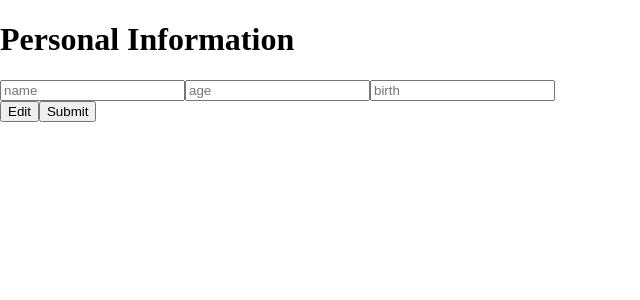
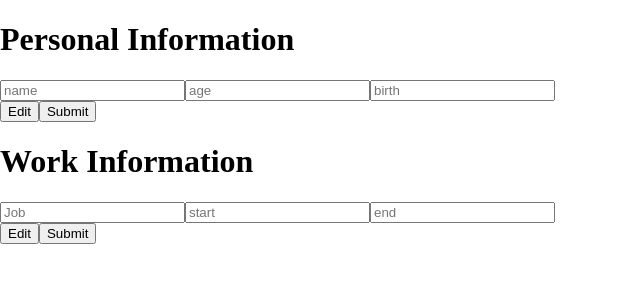
Before and after one commit to hwblue24/cvApp, a React (Vite) app: page / in a window 1280 px wide. Shown: the top 300 px of the page, without its empty margins (0-640 px from the left). Built offline with nearby package versions, Linux system fonts and the light colour scheme.

Commit message:
moved submit and edit logic into child component so each compontent instance works independently of each other

```diff
--- a/src/App.jsx
+++ b/src/App.jsx
@@ -1,13 +1,19 @@
 import {useState} from 'react';
 
-function InputCards({info, inputs, list, submit, handleSubmitClick}) {
+function InputCards({outPut}) {
+  const [submit, setSubmit] = useState(0);
+  const isSubmit = (submit === 0)
 
   return (
     <>
-    <h1>{info.title}</h1>
-    {!submit? inputs : list}
-    <button>Edit</button>
-    <button onClick ={handleSubmitClick}>
+    <h1>{outPut.title}</h1>
+
+    {isSubmit ? outPut.inputs : outPut.list}
+
+    <button onClick = {()=>setSubmit(0)}>
+      Edit
+    </button>
+    <button onClick ={()=>setSubmit(1)}>
       Submit</button>
     </>
   )
@@ -15,51 +21,51 @@ function InputCards({info, inputs, list, submit, handleSubmitClick}) {
 
 
 function App () {
-  const [submit, setSubmit] = useState(false);
-
-  const inputs = (
+  return (
+    <>
+    <InputCards
+      outPut = {{
+        title:'Personal Information',
+        inputs:
         <div>
           <input type="text" placeholder="name" />
           <input type="text" placeholder="age" />
           <input type="text" placeholder="birth"/>
-  </div>
-  )
-
-  const list = (
+        </div>,
+        list:
         <ol>
           <li>name</li>
           <li>age</li>
           <li>birth</li>
         </ol>
-  )
 
-  return (
-    <>
-    <InputCards info={{ title:'Personal Information'}}
-      handleSubmitClick ={()=>setSubmit(!submit)}
-      inputs = {inputs}
-      list = {list}
-      submit={submit}
-      setSubmit={setSubmit}
+
+      }}
+
     />
 
-    {/*<InputCards info={{ title:'Educational Information'}} >
+<InputCards
+      outPut = {{
+        title:'Work Information',
+        inputs:
         <div>
-      <input type="text" placeholder="School name" />
-      <input type="text" placeholder="Degree" />
-      <input type="text" placeholder="Graduation date"/>
-    </div>
-  </InputCards>
+          <input type="text" placeholder="Job" />
+          <input type="text" placeholder="start" />
+          <input type="text" placeholder="end"/>
+        </div>,
+        list:
+        <ol>
+          <li>job</li>
+          <li>start</li>
+          <li>end</li>
+        </ol>
 
-  <InputCards info={{ title:'Practical Experience'}} >
-    <div>
-      <input type="text" placeholder="Company name" />
-      <input type="text" placeholder="Position Title" />
-      <input type="text" placeholder="Responsibilities"/>
-      <input type="text" placeholder="Date Start"/>
-      <input type="text" placeholder="Date End"/>
-    </div>
-  </InputCards>*/}
+
+      }}
+
+    />
+
+
   </>
   );
 }
```
Also changed, not shown: src/index.css (line endings or trailing spaces). Lines whose indentation alone changed are shown as unchanged.
